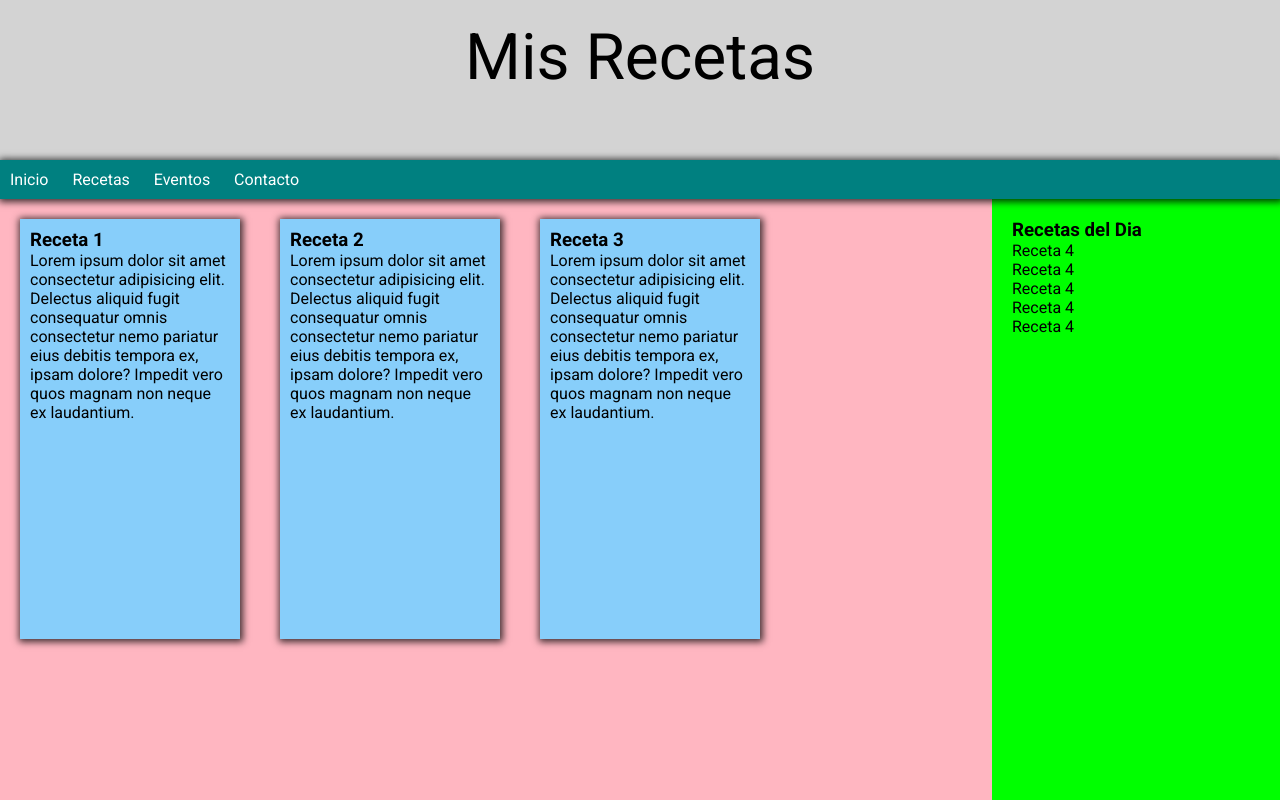
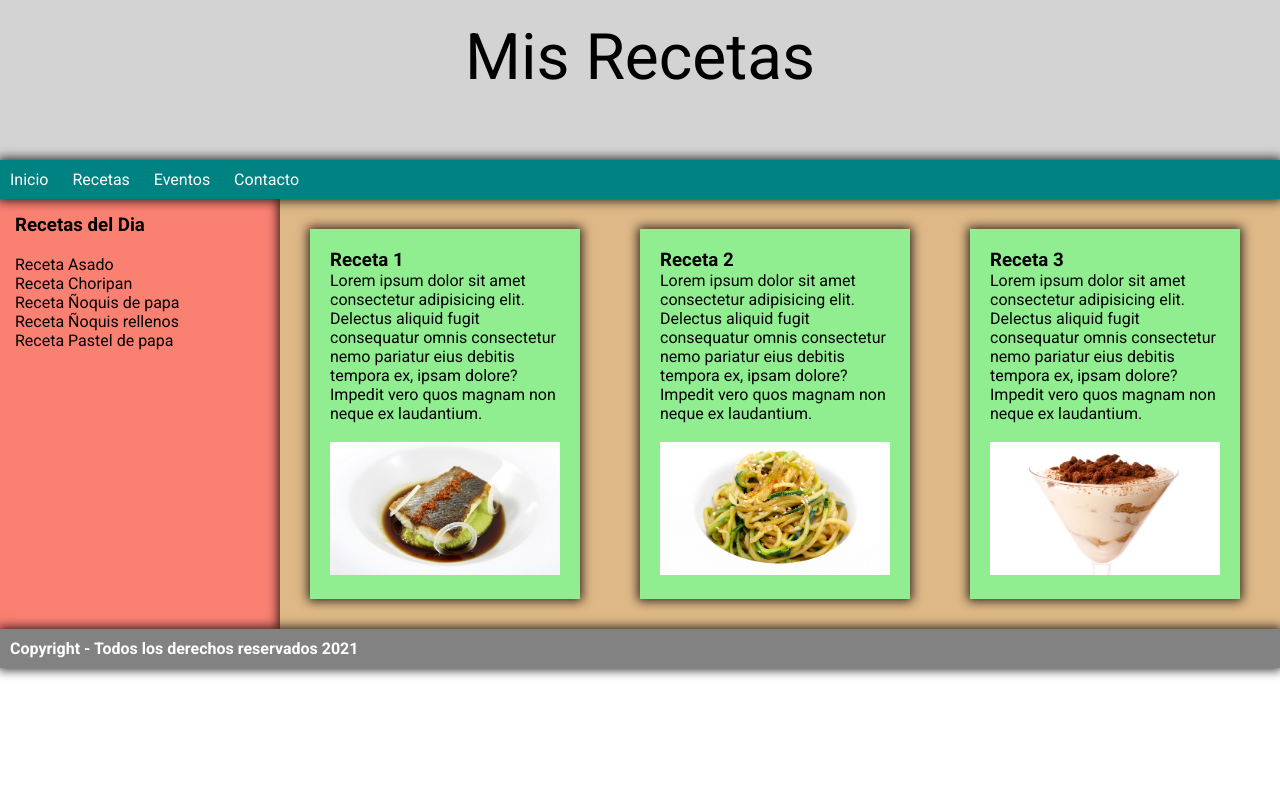
Before and after one commit to bcerto/mis_recetas_pruebas, a plain HTML site: page index.html in a window 1280 px wide. Shown: the top 800 px of the page. Drawn offline with Linux system fonts and the light colour scheme.

Commit message:
Prueba 3 nuevo diseño

```diff
--- a/estilos.css
+++ b/estilos.css
@@ -1,37 +1,31 @@
 * {
     font-family: 'Roboto', sans-serif;
+    list-style: none;
     padding: 0;
     margin: 0;
 
-}
-
-body {
-    height: 100%;
-}
-
-.imagenes {
-    width: 300px;
 
 }
 
 .encabezado {
+    display: block;
     background-color: lightgray;
+    width: auto;
     height: 120px;
     padding: 20px;
     font-size: 4em;
     text-align: center;
-
 }
 
 .menu-navegacion ul {
     list-style: none;
     margin: 0;
     padding: 0;
-    box-shadow: 1px 1px 7px 2px rgba(0, 0, 0, 0.75);
+    box-shadow: 0px 0px 10px 2px rgba(0, 0, 0, 0.8);
 }
 
 .menu-navegacion ul li {
-    background-color: rgba(0, 128, 128, 1);
+    background-color: rgb(0, 130, 130);
     display: inline-block;
     color: white;
 }
@@ -44,59 +38,53 @@ body {
 }
 
 .menu-navegacion {
-    background-color: teal;
+    background-color: rgb(0, 130, 130);
 }
 
 .menu-navegacion ul li a:hover {
-    background-color: rgb(0, 168, 168);
+    background-color: rgb(2, 197, 197);
 }
 
 .contenedor-principal {
     display: flex;
-}
-
-.seccion-contenido {
-    display: flex;
-    background-color: lightpink;
-    height: 100vh;
-    width: 80%;
+    width: 100%;
+    height: 100%;
     position: relative;
     z-index: -20;
 }
 
-.receta {
-    background-color: lightskyblue;
-    height: 400px;
-    width: 200px;
-    padding: 10px;
-    margin: 20px;
-    box-shadow: 1px 1px 7px 2px rgba(0, 0, 0, 0.75);
-    float: left;
-
+.seccion-contenido {
+    width: 80%;
+    background-color: burlywood;
+    box-shadow: 0px 0px 10px 2px rgba(0, 0, 0, 0.8);
+    justify-content: space-between;
+}
+.imagenes {
+    width: 230px;
+    position: relative;
 }
 
+.receta {
+    float: left;
+    width: 230px;
+    height: 330px;
+    background-color: lightgreen;
+    margin: 30px;
+    padding: 20px;
+    box-shadow: 0px 0px 10px 2px rgba(0, 0, 0, 0.8);
+}
 
 .menu-lateral {
-    background-color: lime;
-    position: relative;
-    z-index: -20;
+    float: left;
+    background-color: salmon;
     width: 20%;
-    padding: 20px;
-
-}
-
-.menu-lateral ul li {
-    text-decoration: none;
-    list-style: none;
-
+    padding: 15px;
 
 }
 
 .pie-de-pagina {
-    background-color: rgb(0, 168, 168);
-    height: 40px;
-    width: 100%;
+    background-color: rgb(130, 130, 130);
     color: white;
     padding: 10px;
-    box-shadow: 1px 1px 7px 2px rgba(0, 0, 0, 0.75);
+    box-shadow: 0px 0px 10px 2px rgba(0, 0, 0, 0.8);
 }
--- a/index.html
+++ b/index.html
@@ -22,42 +22,45 @@
             </ul>
         </nav>
 
-        <main  class="contenedor-principal">
+        <div  class="contenedor-principal">
+
+            <aside class="menu-lateral">
+                <h3>Recetas del Dia</h3>
+                <br>
+                <ul>
+                    <li>Receta Asado</li>
+                    <li>Receta Choripan</li>
+                    <li>Receta Ñoquis de papa</li>
+                    <li>Receta Ñoquis rellenos</li>
+                    <li>Receta Pastel de papa</li>
+                </ul>
+            </aside>
 
             <section class="seccion-contenido">
                 <article>
                     <div class="receta">
                         <h3>Receta 1</h3>
                         <p>Lorem ipsum dolor sit amet consectetur adipisicing elit. Delectus aliquid fugit consequatur omnis consectetur nemo pariatur eius debitis tempora ex, ipsam dolore? Impedit vero quos magnam non neque ex laudantium.</p>
+                        <br>
+                        <img class="imagenes" src="/_resources/lubina-con-hummus-de-guisantes.jpg" alt="">
                     </div>
 
                     <div class="receta">
                         <h3>Receta 2</h3>
                         <p>Lorem ipsum dolor sit amet consectetur adipisicing elit. Delectus aliquid fugit consequatur omnis consectetur nemo pariatur eius debitis tempora ex, ipsam dolore? Impedit vero quos magnam non neque ex laudantium.</p>
+                        <br>
+                        <img class="imagenes" src="/_resources/espaguetis-de-calabacin.jpg" alt="">
                     </div>
 
                     <div class="receta">
                         <h3>Receta 3</h3>
                         <p>Lorem ipsum dolor sit amet consectetur adipisicing elit. Delectus aliquid fugit consequatur omnis consectetur nemo pariatur eius debitis tempora ex, ipsam dolore? Impedit vero quos magnam non neque ex laudantium.</p>
+                        <br>
+                        <img class="imagenes" src="/_resources/tiramisu-express.jpg" alt="">
                     </div>
-
                 </article>
             </section>
-
-            <aside class="menu-lateral">
-                <h3>Recetas del Dia</h3>
-                <ul>
-                    <li>Receta 4</li>
-                    <li>Receta 4</li>
-                    <li>Receta 4</li>
-                    <li>Receta 4</li>
-                    <li>Receta 4</li>
-                </ul>
-            </aside>
-
-        </main>
-
-
+        </div>
 
         <footer class="pie-de-pagina">
             <h4>Copyright - Todos los derechos reservados 2021</h4>
```
Also changed, not shown: _resources/cocina-2-opacity.jpg (added).
